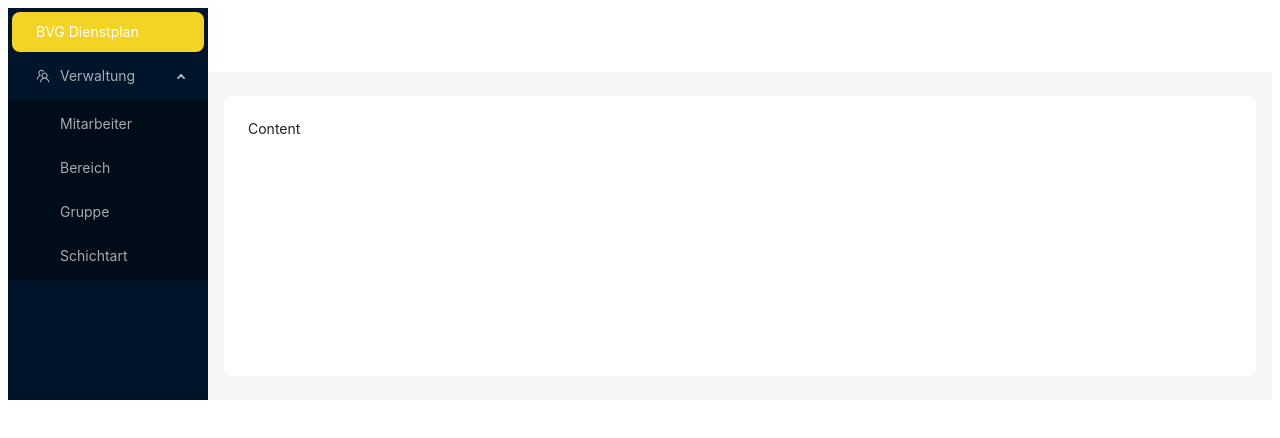
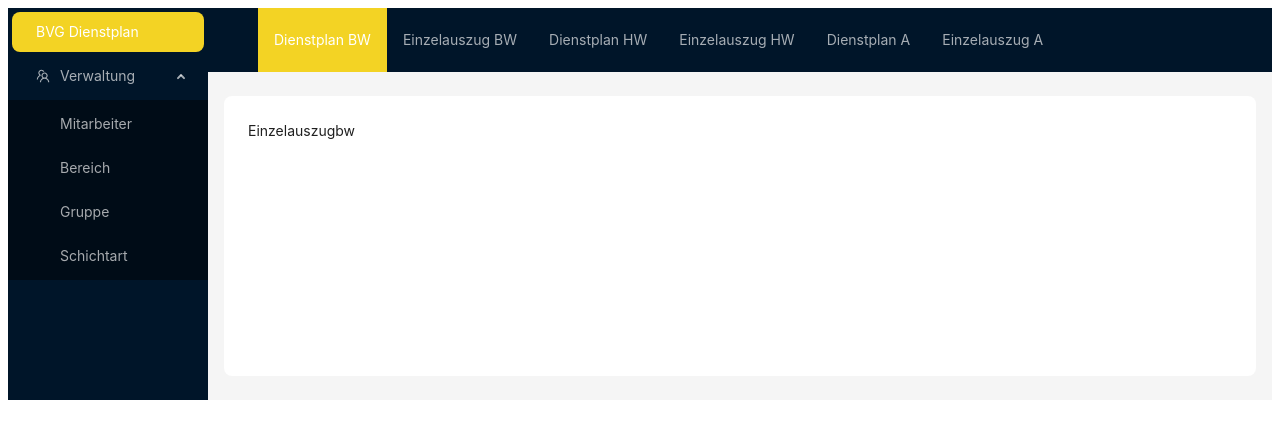
Before and after one commit to tjeuput/roster_07_24, a React (Vite) app: page /EinzelBw in a window 1280 px wide. Shown: the top 438 px of the page. Built offline with nearby package versions, Linux system fonts and the light colour scheme.

Commit message:
routing each page done

```diff
--- a/package.json
+++ b/package.json
@@ -16,7 +16,8 @@
     "react": "^18.2.0",
     "react-big-schedule": "^4.4.0",
     "react-big-scheduler": "^0.2.7",
-    "react-dom": "^18.2.0"
+    "react-dom": "^18.2.0",
+    "react-router-dom": "^6.22.3"
   },
   "devDependencies": {
     "@svgr/webpack": "^8.1.0",
--- a/src/App.tsx
+++ b/src/App.tsx
@@ -1,35 +1,18 @@
 import React, { useState } from 'react';
 import './index.css';
-import {
 
-  TeamOutlined,
-} from '@ant-design/icons';
 import { ConfigProvider, Layout, Menu, Button, theme } from 'antd';
-import type { MenuProps } from 'antd';
-import Bvg from './Components/SideMenu/Icon';
+import SideMenu from './Components/SideMenu/SideMenu';
+import AppHeader from './Components/AppHeader/AppHeader';
+import { Route, Routes } from 'react-router-dom';
+import DienstpA from './Pages/DienspA';
+import DienstpBw from './Pages/DienspBw';
+import EinzelA from './Pages/EinzelA';
+import DienstpHw from './Pages/DienstpHw';
+import EinzelHw from './Pages/EinzelHw';
+import EinzelBw from './Pages/EinzelBw';
 
-const { Header, Sider, Content } = Layout;
-
-type MenuItem = Required<MenuProps>['items'][number];
-
-function getItem(
-  label: React.ReactNode,
-  key: React.Key,
-  icon?: React.ReactNode,
-  children?: MenuItem[],
-  type?: 'group',
-  onClick?: () => void,
-): MenuItem {
-  return {
-    key,
-    icon,
-    children,
-    label,
-    type,
-    onClick,
-  } as MenuItem;
-}
-
+const { Header, Content } = Layout;
 
 
 const App: React.FC = () => {
@@ -39,20 +22,6 @@ const App: React.FC = () => {
   } = theme.useToken();
 
 
-  const items: MenuItem[] = [
-
-    getItem('BVG Dienstplan', '1', undefined, undefined, undefined, ()=>setCollapsed(!collapsed)),
-
-    getItem('Verwaltung', 'sub1', <TeamOutlined />, [
-      getItem('Mitarbeiter', '2'),
-      getItem('Bereich', '3'),
-      getItem('Gruppe', '4'),
-      getItem('Schichtart', '5'),
-
-    ]),
-
-  ];
-
 
   return (
     <ConfigProvider theme={{
@@ -61,23 +30,10 @@ const App: React.FC = () => {
       }
     }}>
       <Layout>
-        <Sider trigger={null} collapsible collapsed={collapsed}>
-        <Menu
-        defaultSelectedKeys={['1']}
-        defaultOpenKeys={['sub1']}
-        mode="inline"
-        theme="dark"
-        inlineCollapsed={collapsed}
-        items={items}
-      />
+       <SideMenu />
+        <Layout>
+          <AppHeader />
 
-
-        </Sider>
-        <Layout>
-          <Header style={{ padding: 0, background: colorBgContainer }}>
-
-
-          </Header>
           <Content
             style={{
               margin: '24px 16px',
@@ -87,8 +43,14 @@ const App: React.FC = () => {
               borderRadius: borderRadiusLG,
             }}
           >
-            Content
-
+           <Routes>
+                <Route path="/DienstpA" element={<DienstpA />} />
+                <Route path="/DienstpBw" element={<DienstpBw />} />
+                <Route path="/DienstpHw" element={<DienstpHw />} />
+                <Route path="/EinzelA" element={<EinzelA />} />
+                <Route path="/EinzelHw" element={<EinzelHw />} />
+                <Route path="/EinzelBw" element={<EinzelBw />} />
+            </Routes>
           </Content>
 
         </Layout>
--- /dev/null
+++ b/src/Components/AppHeader/AppHeader.tsx
@@ -0,0 +1,60 @@
+import React from 'react';
+import {Layout, Menu} from 'antd';
+import { useNavigate } from 'react-router-dom';
+import { on } from 'events';
+
+const { Header } = Layout;
+
+
+const AppHeader = () => {
+
+
+    const navigate = useNavigate();
+
+    const items = [
+        {
+            key: "DienstplanBw",
+            label: "Dienstplan BW",
+            onClick: () => navigate('/DienstpBw')
+        },
+        {
+            key: "EinzelauszugBw",
+            label: "Einzelauszug BW",
+            onClick: () => navigate('/EinzelBw')
+        },
+        {
+            key: "DienstplanHW",
+            label: "Dienstplan HW",
+            onClick: () => navigate('/DienstpHw')
+        },
+        {
+            key: "EinzelauszugHw",
+            label: "Einzelauszug HW",
+            onClick: () => navigate('/EinzelHw')
+        },
+        {
+            key: "DienstplanA",
+            label: "Dienstplan A",
+            onClick: () => navigate('/DienstpA')
+        },
+        {
+            key: "EinzelauszugA",
+            label: "Einzelauszug A",
+            onClick: () => navigate('/EinzelA')
+        },
+    ];
+
+return(
+    <Header style={{ display: 'flex', alignItems: 'center' }}>
+    <Menu theme='dark' mode='horizontal' defaultSelectedKeys={['DienstplanBw']} style={{ flex: 1, minWidth: 0 }}>
+      {items.map(item => (
+        <Menu.Item key={item.key} onClick={item.onClick}>
+          {item.label}
+        </Menu.Item>
+      ))}
+    </Menu>
+  </Header>
+);
+};
+
+export default AppHeader;
--- /dev/null
+++ b/src/Pages/DienspA.tsx
@@ -0,0 +1,12 @@
+import { Typography } from 'antd';
+import React from 'react';
+
+const DienstpA: React.FC = () => {
+    return (
+        <div>
+            <Typography.Text> DienstpA </Typography.Text>
+        </div>
+    );
+};
+
+export default DienstpA;
--- /dev/null
+++ b/src/Pages/DienspBw.tsx
@@ -0,0 +1,12 @@
+import { Typography } from 'antd';
+import React from 'react';
+
+const DienstpBw: React.FC = () => {
+    return (
+        <div>
+            <Typography.Text> DpBw </Typography.Text>
+        </div>
+    );
+};
+
+export default DienstpBw;
--- /dev/null
+++ b/src/Pages/DienstpHw.tsx
@@ -0,0 +1,12 @@
+import { Typography } from 'antd';
+import React from 'react';
+
+const DienstpHw: React.FC = () => {
+    return (
+        <div>
+            <Typography.Text> DienstpHw </Typography.Text>
+        </div>
+    );
+};
+
+export default DienstpHw;
--- /dev/null
+++ b/src/Pages/EinzelA.tsx
@@ -0,0 +1,12 @@
+import { Typography } from 'antd';
+import React from 'react';
+
+const EinzelA: React.FC = () => {
+    return (
+        <div>
+            <Typography.Text> EinzelA </Typography.Text>
+        </div>
+    );
+};
+
+export default EinzelA;
--- /dev/null
+++ b/src/Pages/EinzelBw.tsx
@@ -0,0 +1,12 @@
+import { Typography } from 'antd';
+import React from 'react';
+
+const EinzelBw: React.FC = () => {
+    return (
+        <div>
+            <Typography.Text> Einzelauszugbw </Typography.Text>
+        </div>
+    );
+};
+
+export default EinzelBw;
--- /dev/null
+++ b/src/Pages/EinzelHw.tsx
@@ -0,0 +1,12 @@
+import { Typography } from 'antd';
+import React from 'react';
+
+const EinzelHw: React.FC = () => {
+    return (
+        <div>
+            <Typography.Text> EinzelHw </Typography.Text>
+        </div>
+    );
+};
+
+export default EinzelHw;
--- a/src/main.tsx
+++ b/src/main.tsx
@@ -2,9 +2,12 @@ import React from 'react'
 import ReactDOM from 'react-dom/client'
 import App from './App.tsx'
 import './index.css'
+import { BrowserRouter } from 'react-router-dom'
 
 ReactDOM.createRoot(document.getElementById('root')!).render(
   <React.StrictMode>
+    <BrowserRouter>
     <App />
+    </BrowserRouter>
   </React.StrictMode>,
 )
```
Also changed, not shown: src/Components/AppRouter.tsx (added, +28 -0 lines), src/Components/AppHeader/index.js (deleted), 1 other file (tests, documents, lock files or other folders).
